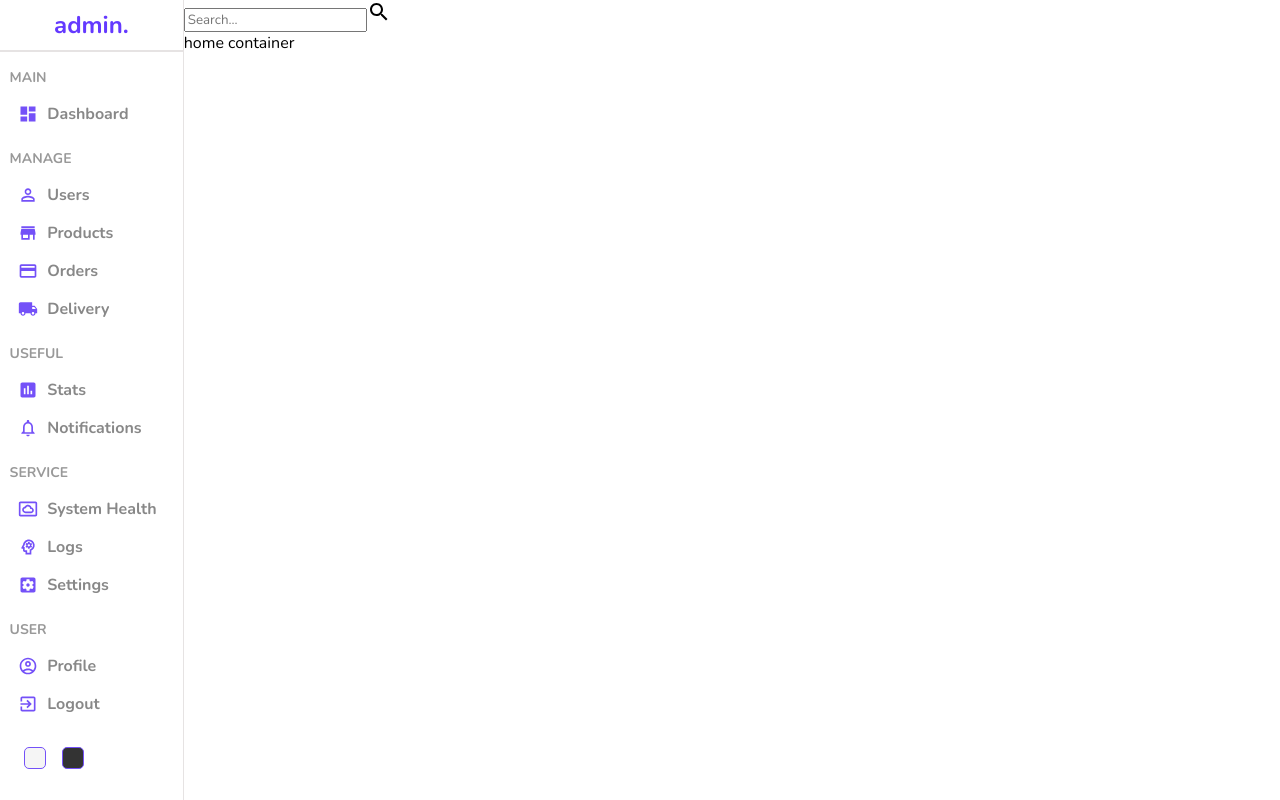
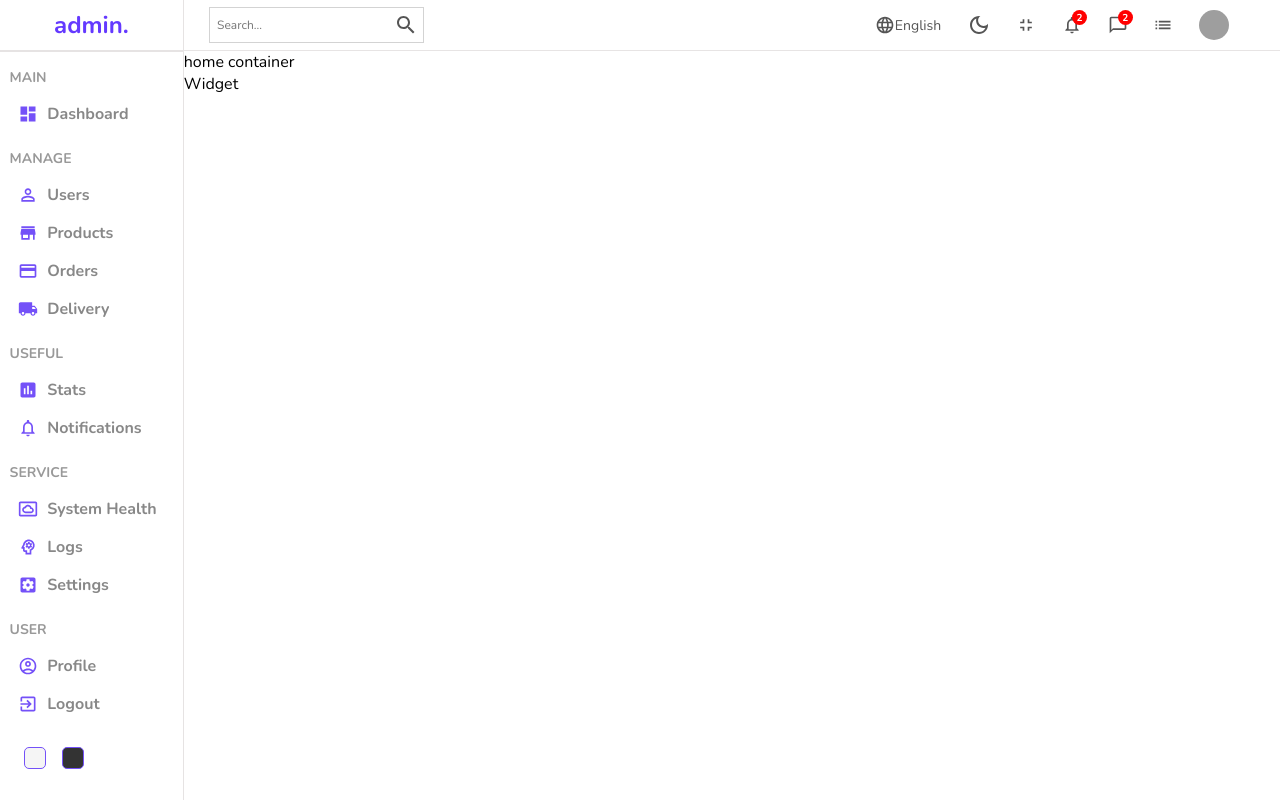
Before and after one commit to JeefKeef/admin-dashboard, a React (Create React App) app: page / in a window 1280 px wide. Built offline with nearby package versions, Linux system fonts and the light colour scheme; grey boxes are pictures that could not be loaded.

Commit message:
Added Navbar component

```diff
--- a/src/components/navbar/Navbar.tsx
+++ b/src/components/navbar/Navbar.tsx
@@ -1,14 +1,49 @@
 import * as React from 'react';
 import './navbar.scss';
 import SearchOutlinedIcon from '@mui/icons-material/SearchOutlined';
+import LanguageOutlinedIcon from '@mui/icons-material/LanguageOutlined';
+import DarkModeOutlinedIcon from '@mui/icons-material/DarkModeOutlined';
+import FullscreenExitOutlinedIcon from '@mui/icons-material/FullscreenExitOutlined';
+import NotificationsNoneOutlinedIcon from '@mui/icons-material/NotificationsNoneOutlined';
+import ChatBubbleOutlineOutlinedIcon from '@mui/icons-material/ChatBubbleOutlineOutlined';
+import ListOutlinedIcon from '@mui/icons-material/ListOutlined';
 
 const Navbar = () => {
   return (
-    <div>
+    <div className="navbar">
       <div className="wrapper">
         <div className="search">
           <input type="text" placeholder="Search..." />
           <SearchOutlinedIcon />
+        </div>
+        <div className="items">
+          <div className="item">
+            <LanguageOutlinedIcon className="icon" /> English
+          </div>
+          <div className="item">
+            <DarkModeOutlinedIcon />
+          </div>
+          <div className="item">
+            <FullscreenExitOutlinedIcon className="icon" />
+          </div>
+          <div className="item">
+            <NotificationsNoneOutlinedIcon className="icon" />
+            <div className="counter">2</div>
+          </div>
+          <div className="item">
+            <ChatBubbleOutlineOutlinedIcon className="icon" />
+            <div className="counter">2</div>
+          </div>
+          <div className="item">
+            <ListOutlinedIcon className="icon" />
+          </div>
+          <div className="item">
+            <img
+              src="https://images.pexels.com/photos/941693/pexels-photo-941693.jpeg?auto=compress&cs=tinysrgb&dpr=2&w=500"
+              alt=""
+              className="avatar"
+            />
+          </div>
         </div>
       </div>
     </div>
--- a/src/components/navbar/navbar.scss
+++ b/src/components/navbar/navbar.scss
@@ -0,0 +1,72 @@
+.navbar {
+    align-items: center;
+    border-bottom: 0.5px solid rgb(231, 228, 228);
+    color: #555;
+    display: flex;
+    font-size: 14px;
+    height: 50px;
+
+    .wrapper {
+        align-items: center;
+        display: flex;
+        justify-content: space-between;
+        padding: 1.6rem;
+        width: 100%;
+
+        .search {
+            align-items: center;
+            border: 0.5px solid lightgray;
+            display: flex;
+            padding: .3rem;
+
+            input {
+                background: transparent;
+                border: none;
+                outline: none;
+
+                &::placeholder {
+                    font-size: 12px;
+                }
+            }
+        }
+
+        .items {
+            align-items: center;
+            display: flex;
+
+            .item {
+                align-items: center;
+                display: flex;
+                margin-right: 1.6rem;
+                position: relative;
+
+                .icon {
+                    font-size: 20px;
+                }
+
+                .avatar {
+                    border-radius: 50%;
+                    height: 30px;
+                    width: 30px;
+                }
+
+                .counter {
+                    align-items: center;
+                    background-color: red;
+                    border-radius: 50%;
+                    color: white;
+                    display: flex;
+                    font-size: 10px;
+                    font-weight: bold;
+                    height: 15px;
+                    justify-content: center;
+                    position: absolute;
+                    right: -5px;
+                    top: -5px;
+                    width: 15px;
+                }
+            }
+        }
+
+    }
+}
--- /dev/null
+++ b/src/components/widget/Widget.tsx
@@ -0,0 +1,11 @@
+import * as React from 'react';
+
+import './widget.scss';
+
+const Widget = () => {
+  return (
+    <div>Widget</div>
+  )
+}
+
+export default Widget
--- a/src/pages/home/Home.tsx
+++ b/src/pages/home/Home.tsx
@@ -3,6 +3,7 @@ import './home.scss';
 
 import Sidebar from '../../components/sidebar/Sidebar';
 import Navbar from '../../components/navbar/Navbar';
+import Widget from '../../components/widget/Widget';
 
 const Home = () => {
   return (
@@ -11,6 +12,9 @@ const Home = () => {
       <div className="homeContainer">
         <Navbar />
         home container
+        <div className="widgets">
+          <Widget />
+        </div>
       </div>
     </div>
   );
```
Also changed, not shown: src/components/widget/widget.scss (added).
